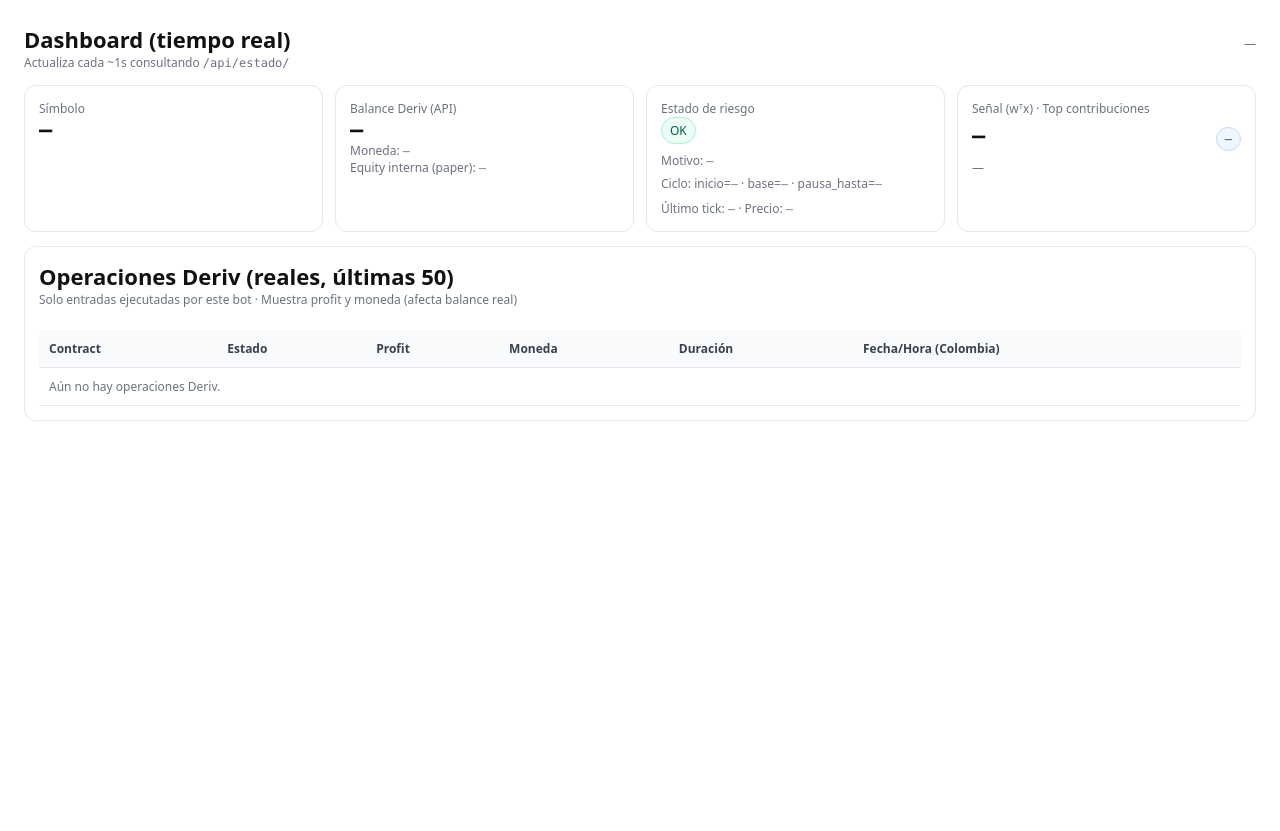
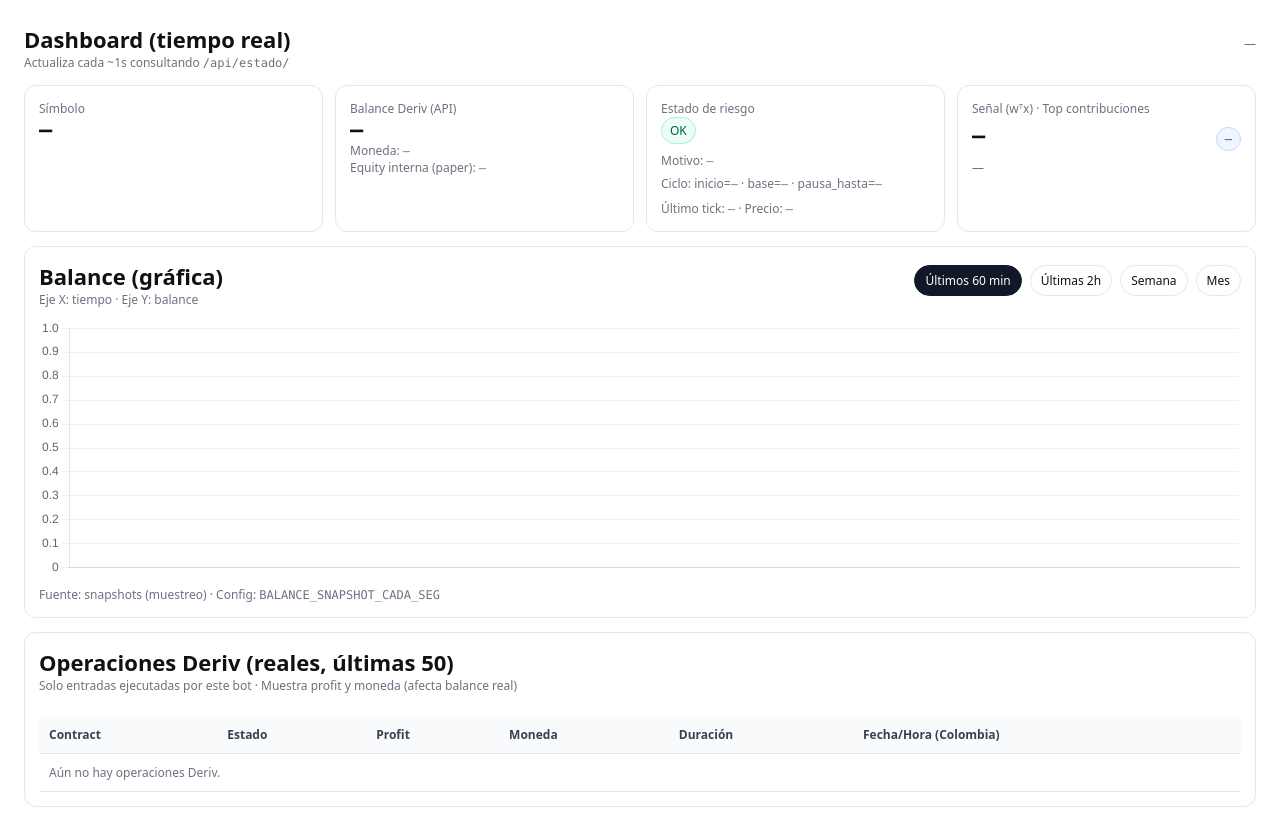
Before and after one commit to johnschneiider/binabot, a Django app: page / in a window 1280 px wide. Before the commit the page ends 421 px from the top, so only its background shows below. Run offline with Django 5.2, Linux system fonts and the light colour scheme; data that the repository does not hold is empty.

Commit message:
Dashboard: grÃ¡fica de balance con filtros + snapshots

```diff
--- a/gestion_riesgo/templates/gestion_riesgo/dashboard.html
+++ b/gestion_riesgo/templates/gestion_riesgo/dashboard.html
@@ -19,6 +19,11 @@
       th { font-size: 12px; color: #374151; background: #f9fafb; position: sticky; top: 0; }
       .row { display: flex; justify-content: space-between; gap: 10px; align-items: baseline; }
       .mono { font-family: ui-monospace, SFMono-Regular, Menlo, Consolas, monospace; }
+
+      .tabs { display: flex; gap: 8px; flex-wrap: wrap; }
+      .tab { cursor: pointer; user-select: none; padding: 6px 10px; border-radius: 999px; border: 1px solid #e5e7eb; background: #fff; font-size: 12px; }
+      .tab.active { background: #111827; color: #fff; border-color: #111827; }
+      .chart-wrap { position: relative; height: 260px; }
 
       /* ===== RESPONSIVE (MÓVIL) ===== */
       @media (max-width: 980px) {
@@ -101,6 +106,25 @@
     <div class="card" style="margin-top: 14px;">
       <div class="row">
         <div>
+          <div class="big">Balance (gráfica)</div>
+          <div class="muted">Eje X: tiempo · Eje Y: balance</div>
+        </div>
+        <div class="tabs">
+          <div class="tab active" data-range="hour">Últimos 60 min</div>
+          <div class="tab" data-range="day">Últimas 2h</div>
+          <div class="tab" data-range="week">Semana</div>
+          <div class="tab" data-range="month">Mes</div>
+        </div>
+      </div>
+      <div class="chart-wrap" style="margin-top: 10px;">
+        <canvas id="balance_chart"></canvas>
+      </div>
+      <div class="muted" style="margin-top: 8px;">Fuente: snapshots (muestreo) · Config: <span class="mono">BALANCE_SNAPSHOT_CADA_SEG</span></div>
+    </div>
+
+    <div class="card" style="margin-top: 14px;">
+      <div class="row">
+        <div>
           <div class="big">Operaciones Deriv (reales, últimas 50)</div>
           <div class="muted">Solo entradas ejecutadas por este bot · Muestra profit y moneda (afecta balance real)</div>
         </div>
@@ -150,6 +174,7 @@
 
     <!-- TABLA DE OPERACIONES INTERNAS OCULTA POR REQUERIMIENTO: SOLO MOSTRAR OPERACIONES REALES (DERIV) -->
 
+    <script src="https://cdn.jsdelivr.net/npm/chart.js@4.4.1/dist/chart.umd.min.js"></script>
     <script>
       function fmt2(x) {
         if (x === null || x === undefined) return "—";
@@ -240,6 +265,76 @@
         }).join("");
       }
 
+      // ===== GRÁFICA BALANCE =====
+      let balanceChart = null;
+      let rangoActivo = "hour";
+
+      function setTabsActive(range) {
+        document.querySelectorAll(".tab").forEach(el => {
+          el.classList.toggle("active", el.getAttribute("data-range") === range);
+        });
+      }
+
+      function ensureChart() {
+        const ctx = document.getElementById("balance_chart");
+        if (!ctx) return;
+        if (balanceChart) return;
+        balanceChart = new Chart(ctx, {
+          type: "line",
+          data: {
+            labels: [],
+            datasets: [{
+              label: "Balance",
+              data: [],
+              borderColor: "#4f46e5",
+              backgroundColor: "rgba(79,70,229,0.12)",
+              fill: true,
+              tension: 0.25,
+              pointRadius: 0,
+              borderWidth: 2,
+            }],
+          },
+          options: {
+            responsive: true,
+            maintainAspectRatio: false,
+            animation: false,
+            plugins: {
+              legend: { display: false },
+              tooltip: { mode: "index", intersect: false },
+            },
+            interaction: { mode: "index", intersect: false },
+            scales: {
+              x: {
+                ticks: { maxTicksLimit: 10, autoSkip: true },
+                grid: { display: false },
+              },
+              y: {
+                grid: { color: "rgba(0,0,0,0.06)" },
+              },
+            },
+          },
+        });
+      }
+
+      async function cargarBalance(range) {
+        try {
+          ensureChart();
+          if (!balanceChart) return;
+          const res = await fetch(`/api/balance/?range=${encodeURIComponent(range)}`, { cache: "no-store" });
+          if (!res.ok) return;
+          const data = await res.json();
+          const pts = Array.isArray(data.points) ? data.points : [];
+          const labels = pts.map(p => String(p.t).slice(11, 16)); // HH:MM
+          // En semana/mes, mostramos fecha+hora para evitar ambigüedad
+          const labelsWide = pts.map(p => String(p.t).slice(5, 16).replace(" ", " ")); // MM-DD HH:MM
+          balanceChart.data.labels = (range === "week" || range === "month") ? labelsWide : labels;
+          balanceChart.data.datasets[0].data = pts.map(p => Number(p.balance));
+          balanceChart.update();
+        } catch (e) {
+          // silencioso
+        }
+      }
+
       async function refrescar() {
         try {
           const res = await fetch("/api/estado/", { cache: "no-store" });
@@ -271,6 +366,18 @@
 
       refrescar();
       setInterval(refrescar, 1000);
+
+      // Tabs + refresh balance
+      document.querySelectorAll(".tab").forEach(el => {
+        el.addEventListener("click", () => {
+          const r = el.getAttribute("data-range") || "hour";
+          rangoActivo = r;
+          setTabsActive(r);
+          cargarBalance(r);
+        });
+      });
+      cargarBalance(rangoActivo);
+      setInterval(() => cargarBalance(rangoActivo), 30000);
     </script>
   </body>
 </html>
--- a/gestion_riesgo/urls.py
+++ b/gestion_riesgo/urls.py
@@ -9,4 +9,5 @@ app_name = "gestion_riesgo"
 urlpatterns = [
     path("", views.dashboard, name="dashboard"),
     path("api/estado/", views.estado_json, name="estado_json"),
+    path("api/balance/", views.balance_json, name="balance_json"),
 ]
--- a/gestion_riesgo/views.py
+++ b/gestion_riesgo/views.py
@@ -8,7 +8,7 @@ from django.shortcuts import render
 from django.views.decorators.http import require_http_methods
 from django.db.models import F
 
-from .models import Cuenta, OperacionDeriv
+from .models import BalanceDerivSnapshot, Cuenta, OperacionDeriv
 
 
 def _fecha_hora_colombia_desde_epoch(epoch: int | None) -> datetime | None:
@@ -102,3 +102,52 @@ def estado_json(request):
             "updated_at": cuenta.updated_at,
         }
     return JsonResponse({"cuenta": cuenta_dict, "operaciones_deriv": ops_deriv})
+
+
+@require_http_methods(["GET", "HEAD"])
+def balance_json(request):
+    """
+    Serie temporal del balance (para gráfica).
+
+    Filtros:
+    - range=hour  => últimos 60 minutos
+    - range=day   => últimas 2 horas
+    - range=week  => últimos 7 días
+    - range=month => últimas 4 semanas
+    """
+    rango = (request.GET.get("range") or "hour").strip().lower()
+    ahora = timezone.now()
+
+    if rango == "hour":
+        desde = ahora - timezone.timedelta(minutes=60)
+    elif rango == "day":
+        desde = ahora - timezone.timedelta(hours=2)
+    elif rango == "week":
+        desde = ahora - timezone.timedelta(days=7)
+    elif rango == "month":
+        desde = ahora - timezone.timedelta(days=28)
+    else:
+        # fallback seguro
+        desde = ahora - timezone.timedelta(minutes=60)
+
+    cuenta = Cuenta.objects.order_by("-updated_at").first()
+    if not cuenta:
+        return JsonResponse({"cuenta_id": None, "points": []})
+
+    qs = (
+        BalanceDerivSnapshot.objects.filter(cuenta_id=cuenta.id, created_at__gte=desde)
+        .order_by("created_at")
+        .values("created_at", "balance", "moneda")
+    )
+
+    points = []
+    for row in qs:
+        dt_local = timezone.localtime(row["created_at"])
+        points.append(
+            {
+                "t": dt_local.strftime("%Y-%m-%d %H:%M:%S"),
+                "balance": float(row["balance"]),
+                "moneda": row.get("moneda") or "",
+            }
+        )
+    return JsonResponse({"cuenta_id": cuenta.id, "range": rango, "points": points})
--- a/quant_deriv_bot/settings.py
+++ b/quant_deriv_bot/settings.py
@@ -92,6 +92,7 @@ DERIV_MAX_DURACION_TICKS = int(os.getenv("DERIV_MAX_DURACION_TICKS", "10"))
 DERIV_MIN_STAKE = float(os.getenv("DERIV_MIN_STAKE", "1.0"))
 DERIV_HISTORIAL_LIMIT = int(os.getenv("DERIV_HISTORIAL_LIMIT", "50"))
 DERIV_HISTORIAL_CADA_SEGUNDOS = int(os.getenv("DERIV_HISTORIAL_CADA_SEGUNDOS", "10"))
+BALANCE_SNAPSHOT_CADA_SEG = int(os.getenv("BALANCE_SNAPSHOT_CADA_SEG", "60"))
 
 # ===== ROBUSTEZ TRADING REAL =====
 # Si Deriv/WS no responde a proposal/buy o se pierde un mensaje, el bot puede quedar "pegado" en estado esperando.
```
Also changed, not shown: gestion_riesgo/models.py (+24 -0 lines), vector_variables/management/commands/deriv_stream.py (+23 -1 lines), gestion_riesgo/migrations/0009_balance_deriv_snapshot.py (added), 1 other file.
